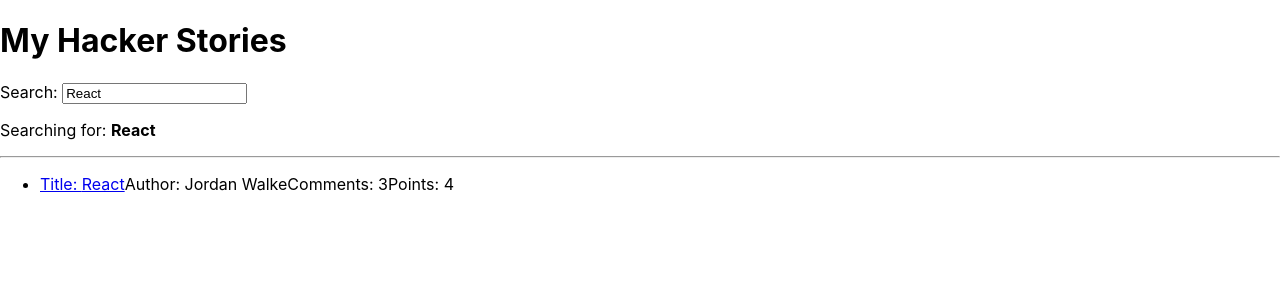
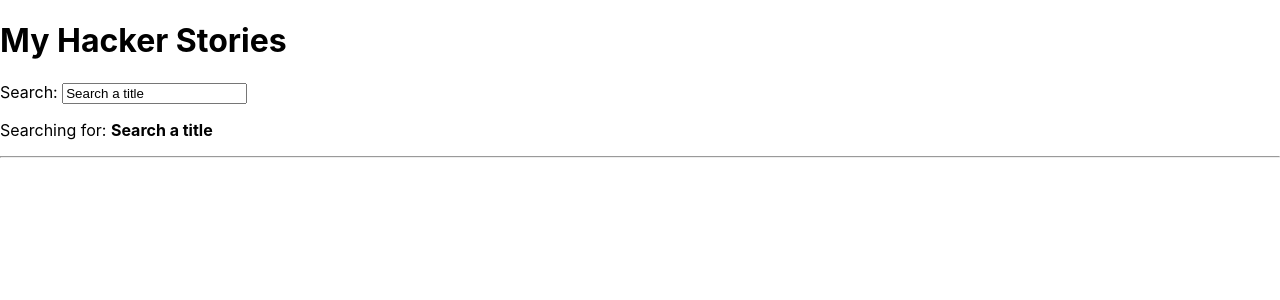
Before and after one commit to MattElks/hacker-stories, a React (Create React App) app: page / in a window 1280 px wide. Shown: the top 300 px of the page. Built offline with nearby package versions, Linux system fonts and the light colour scheme.

Commit message:
React.Fragment added

```diff
--- a/src/App.js
+++ b/src/App.js
@@ -1,4 +1,20 @@
 import * as React from "react";
+
+/**
+ *        CUSTOM HOOK
+ * const useStorageState = (key, initialState) => {
+    const [value, setValue] = React.useState(
+      localStorage.getItem(key) || initialState
+    );
+
+    React.useEffect(() => {
+      localStorage.setItem(key, value);
+    }, [key, value]);
+
+    return [value, setValue];
+  };
+ *
+ */
 
 const App = () => {
   const stories = [
@@ -21,7 +37,7 @@
   ];
 
   const [searchTerm, setSearchTerm] = React.useState(
-    localStorage.getItem("search") || "React"
+    localStorage.getItem("search") || "Search a title"
   );
 
   React.useEffect(() => {
@@ -54,13 +70,13 @@
 
 const Search = ({ search, onSearch }) => {
   return (
-    <div>
+    <React.Fragment>
       <label htmlFor="search">Search: </label>
       <input id="input" type="text" value={search} onChange={onSearch} />
       <p>
         Searching for: <strong>{search}</strong>
       </p>
-    </div>
+    </React.Fragment>
   );
 };
 
```
